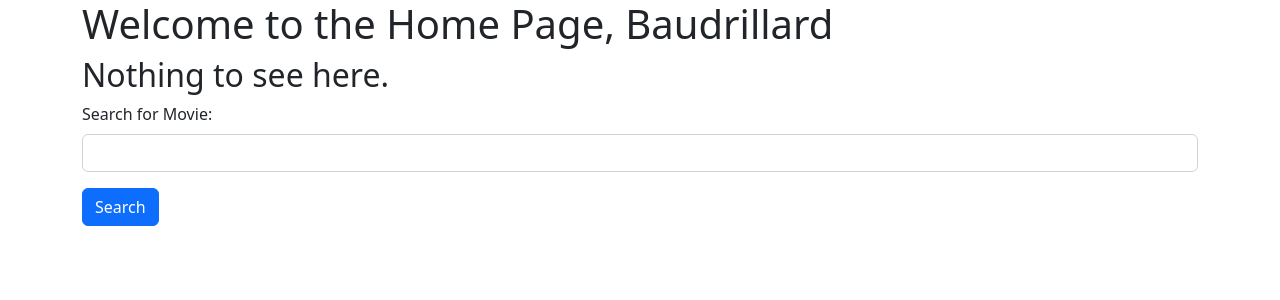
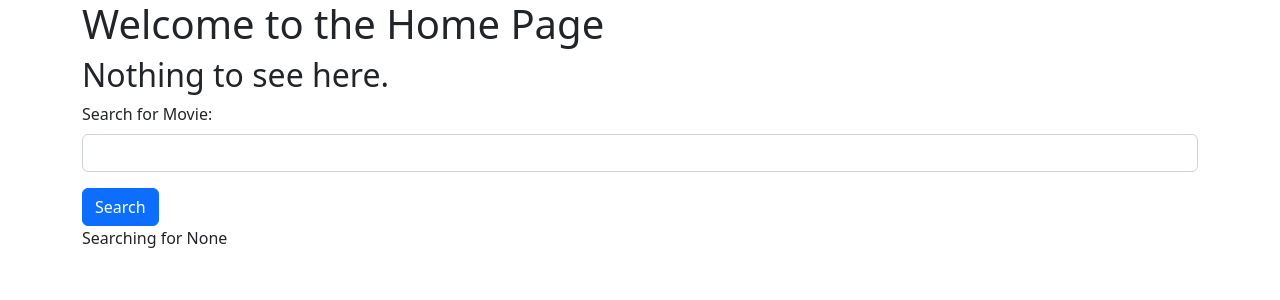
Before and after one commit to liminalsunset/reviews, a Django app: page / in a window 1280 px wide. Shown: the top 300 px of the page. Run offline with Django 4.2, Linux system fonts and the light colour scheme.

Commit message:
search form and search

```diff
--- a/movie/templates/home.html
+++ b/movie/templates/home.html
@@ -7,17 +7,18 @@
 
         <body>
             <div class="container">
-                <h1>Welcome to the Home Page, {{ name }}</h1>
+                <h1>Welcome to the Home Page</h1>
                 <h2>Nothing to see here.</h2>
             </div>
             <div class="container">
                 <form>
                     <div class="mb-3">
                       <label class="form-label">Search for Movie:</label>
-                      <input type="text" name="searchMove" class ="form-control" />
+                      <input type="text" name="searchMovie" class ="form-control" />
                     </div>
                     <button type="submit" class="btn btn-primary">Search</button>
                   </form>
+                  Searching for {{ searchTerm }}
             </div>
         </body>
     </html>
--- a/movie/views.py
+++ b/movie/views.py
@@ -4,7 +4,8 @@
 # Create your views here.
 
 def home(request):
-    return render(request, 'home.html', {'name': 'Baudrillard'})
+    searchTerm = request.GET.get('searchMovie')
+    return render(request, 'home.html', {'searchTerm': searchTerm})
 
 def about(request):
     return HttpResponse('<h1>Welcome to the About Page</h1>')
```
